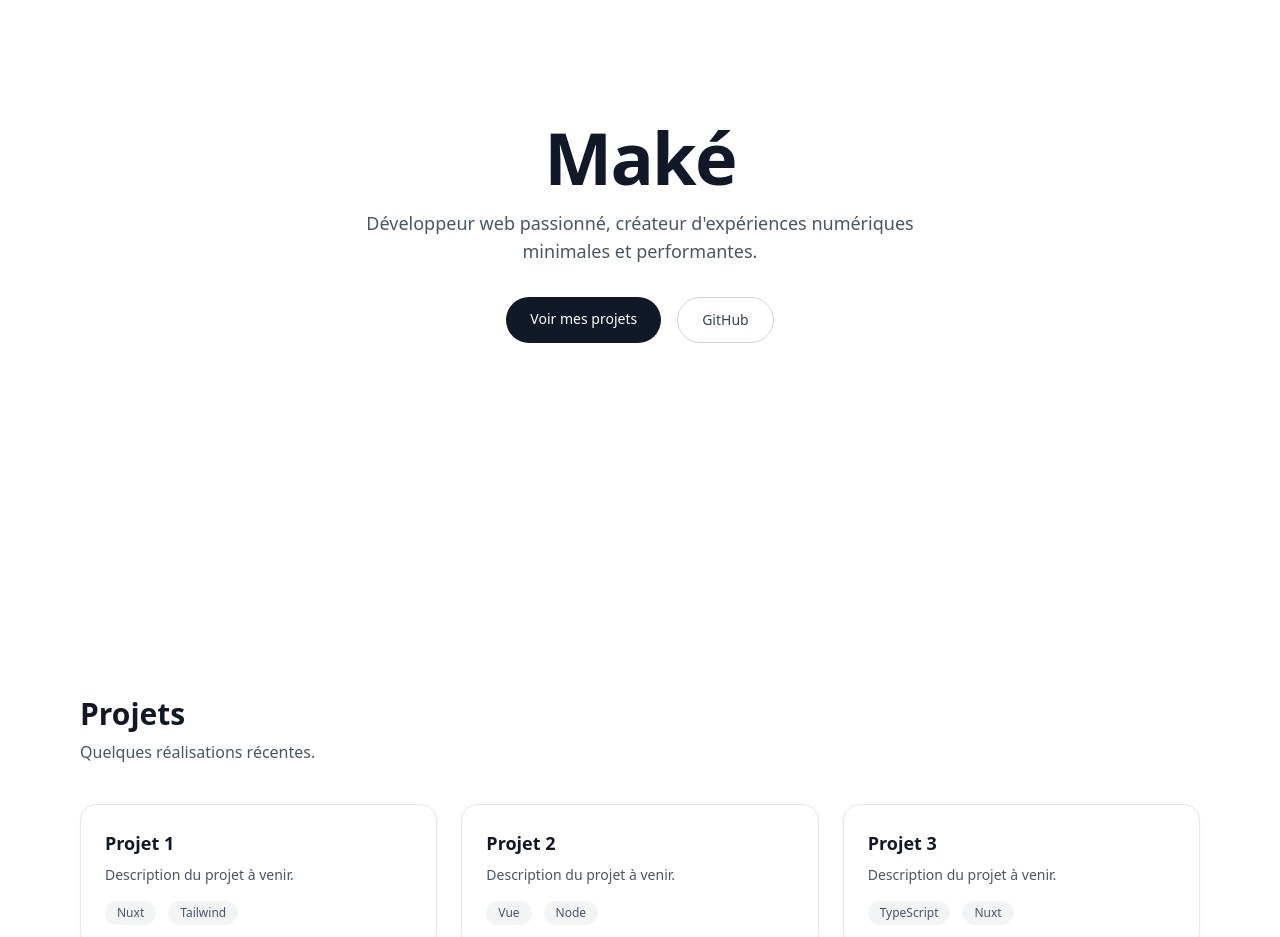
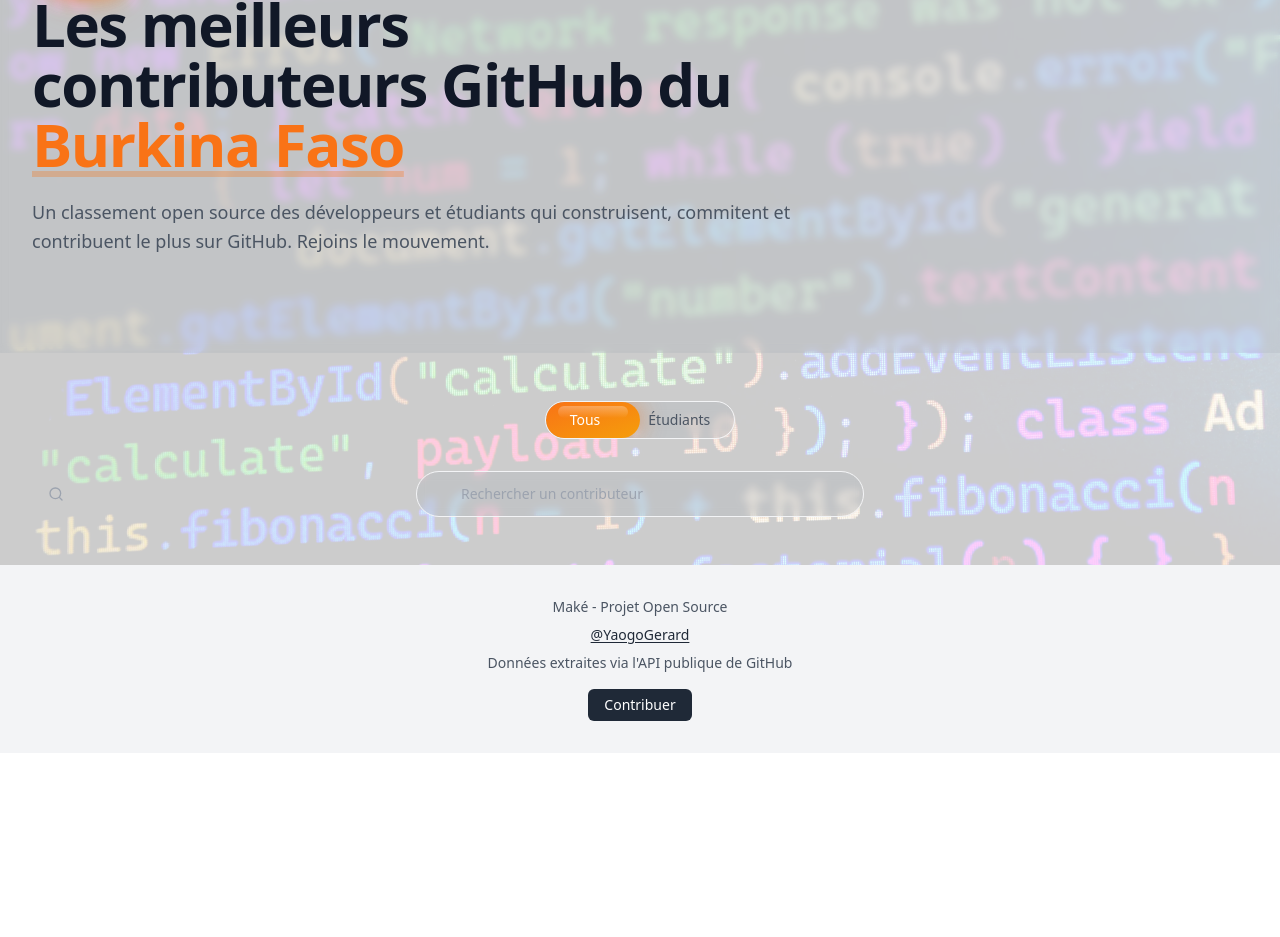
Before and after one commit to YaogoGerard/Make, a Nuxt app: page / in a window 1280 px wide. Shown: the part 200-1137 px from the top of the page. After the commit the page ends 953 px from the top, so only its background shows below. Built offline with nearby package versions, Linux system fonts and the light colour scheme.

Commit message:
Frontend:ajout de la page d'acceuille index.html

```diff
--- a/app/layouts/default.vue
+++ b/app/layouts/default.vue
@@ -1,5 +1,5 @@
 <template>
-  <main class="bg-white dark:bg-gray-950">
+  <main>
     <slot />
   </main>
   <Footer />
--- a/app/pages/index.vue
+++ b/app/pages/index.vue
@@ -1,83 +1,106 @@
 <template>
-  <div class="min-h-screen">
-    <!-- ═══ HERO ═══ -->
-    <section class="flex min-h-[calc(100vh-4rem)] flex-col items-center justify-center px-4 text-center">
-      <h1 class="text-5xl font-bold tracking-tight text-gray-900 dark:text-white sm:text-7xl">
-        Maké
-      </h1>
-      <p class="mt-4 max-w-xl text-lg text-gray-600 dark:text-gray-400">
-        Développeur web passionné, créateur d'expériences numériques minimales et performantes.
-      </p>
-      <div class="mt-8 flex gap-4">
-        <a href="#projects" class="rounded-full bg-gray-900 px-6 py-3 text-sm font-medium text-white transition hover:bg-gray-700 dark:bg-white dark:text-gray-900 dark:hover:bg-gray-200">
-          Voir mes projets
-        </a>
-        <a href="https://github.com/YaogoGerard" target="_blank" rel="noopener noreferrer" class="rounded-full border border-gray-300 px-6 py-3 text-sm font-medium text-gray-700 transition hover:bg-gray-100 dark:border-gray-600 dark:text-gray-300 dark:hover:bg-gray-800">
-          GitHub
-        </a>
-      </div>
+    <!-- ══════════════════════════════════════════════
+         SECTION 1 — BANDEAU HERO
+         ══════════════════════════════════════════════ -->
+    <section class="mt-16 px-8 pt-8 pb-24 bg-gray-400/20 bg-clip-padding backdrop-filter backdrop-blur-sm dark:bg-gray-800/20">
+
+        <!-- ── BADGE LIVE + DATE ── -->
+        <div class="ml-4 flex items-center gap-3">
+            <!-- Goutte "Live" orange (clignote doucement) -->
+            <span class="inline-flex items-center gap-2 rounded-full border border-orange-500/30 bg-orange-500/10 px-4 py-1.5 text-sm text-orange-600 dark:text-orange-400 animate-glow-pulse">
+                <span class="h-2 w-2 rounded-full bg-orange-500 shadow-[0_0_6px_rgba(249,115,22,0.6)]" />
+                Live
+            </span>
+            <!-- Date de mise à jour -->
+            <span class="inline-flex items-center gap-1.5 text-sm text-gray-500 dark:text-gray-400">
+                <svg class="h-3.5 w-3.5" fill="none" viewBox="0 0 24 24" stroke="currentColor" stroke-width="2">
+                    <path stroke-linecap="round" stroke-linejoin="round" d="M12 6v6l4 2m6-2a10 10 0 1 1-20 0 10 10 0 0 1 20 0Z" />
+                </svg>
+                mise à jour le JJ/MM/AA
+            </span>
+        </div>
+
+        <!-- ── TITRE PRINCIPAL ── -->
+        <div class="max-w-3xl">
+            <h2 class="text-4xl font-bold tracking-tight text-gray-900 dark:text-white sm:text-5xl lg:text-6xl">
+                Les meilleurs contributeurs GitHub du
+                <!-- Lien Burkina Faso avec glow orange au hover -->
+                <a
+                    href="https://en.wikipedia.org/wiki/Burkina_Faso"
+                    target="_blank"
+                    rel="noopener noreferrer"
+                    class="text-orange-500 underline decoration-orange-500/30 underline-offset-4 transition-all duration-300 hover:decoration-orange-500 hover:drop-shadow-[0_0_15px_rgba(249,115,22,0.6)]"
+                >Burkina Faso</a>
+            </h2>
+            <!-- Sous-titre descriptif -->
+            <p class="mt-6 text-lg leading-relaxed text-gray-600 dark:text-gray-400">
+                Un classement open source des développeurs et étudiants qui
+                construisent, commitent et contribuent le plus sur GitHub.
+                Rejoins le mouvement.
+            </p>
+        </div>
     </section>
 
-    <!-- ═══ PROJETS ═══ -->
-    <section id="projects" class="mx-auto max-w-6xl px-4 py-24">
-      <h2 class="text-3xl font-bold text-gray-900 dark:text-white">Projets</h2>
-      <p class="mt-2 text-gray-600 dark:text-gray-400">Quelques réalisations récentes.</p>
-      <div class="mt-10 grid gap-6 sm:grid-cols-2 lg:grid-cols-3">
-        <div class="rounded-2xl border border-gray-200 bg-white p-6 shadow-sm dark:border-gray-800 dark:bg-gray-900">
-          <h3 class="text-lg font-semibold text-gray-900 dark:text-white">Projet 1</h3>
-          <p class="mt-2 text-sm text-gray-600 dark:text-gray-400">Description du projet à venir.</p>
-          <div class="mt-4 flex gap-3">
-            <span class="rounded-full bg-gray-100 px-3 py-1 text-xs text-gray-600 dark:bg-gray-800 dark:text-gray-400">Nuxt</span>
-            <span class="rounded-full bg-gray-100 px-3 py-1 text-xs text-gray-600 dark:bg-gray-800 dark:text-gray-400">Tailwind</span>
-          </div>
+    <!-- ══════════════════════════════════════════════
+         SECTION 2 — FILTRES + RECHERCHE
+         ══════════════════════════════════════════════ -->
+    <section class="px-8 py-12">
+
+        <!-- ── FILTRES (Tous / Étudiants) ── -->
+        <div class="flex justify-center">
+            <div class="relative inline-flex rounded-full bg-gray-400/20 bg-clip-padding backdrop-filter backdrop-blur-sm border border-gray-100 dark:bg-gray-800/20 dark:border-gray-700 overflow-hidden">
+                <span
+                    class="absolute inset-y-0 z-0 w-1/2 rounded-full bg-gradient-to-br from-orange-500 to-amber-500 shadow-[0_0_25px_rgba(249,115,22,0.5)] transition-transform duration-700 ease-in-out"
+                    :class="activeFilter === 'tous' ? 'translate-x-0' : 'translate-x-full'"
+                >
+                    <span class="absolute inset-x-3 top-1 h-1/3 rounded-full bg-gradient-to-b from-white/30 to-transparent" />
+                </span>
+                <button
+                    class="relative z-10 flex-1 rounded-full px-6 py-2 text-sm font-medium transition-colors duration-300"
+                    :class="[
+                        activeFilter === 'tous' ? 'text-white' : 'text-gray-600 hover:text-gray-900 dark:text-gray-400 dark:hover:text-white',
+                    ]"
+                    @click="activeFilter = 'tous'"
+                >Tous</button>
+                <button
+                    class="relative z-10 flex-1 rounded-full px-6 py-2 text-sm font-medium transition-colors duration-300"
+                    :class="[
+                        activeFilter === 'etudiants' ? 'text-white' : 'text-gray-600 hover:text-gray-900 dark:text-gray-400 dark:hover:text-white',
+                    ]"
+                    @click="activeFilter = 'etudiants'"
+                >Étudiants</button>
+            </div>
         </div>
-        <div class="rounded-2xl border border-gray-200 bg-white p-6 shadow-sm dark:border-gray-800 dark:bg-gray-900">
-          <h3 class="text-lg font-semibold text-gray-900 dark:text-white">Projet 2</h3>
-          <p class="mt-2 text-sm text-gray-600 dark:text-gray-400">Description du projet à venir.</p>
-          <div class="mt-4 flex gap-3">
-            <span class="rounded-full bg-gray-100 px-3 py-1 text-xs text-gray-600 dark:bg-gray-800 dark:text-gray-400">Vue</span>
-            <span class="rounded-full bg-gray-100 px-3 py-1 text-xs text-gray-600 dark:bg-gray-800 dark:text-gray-400">Node</span>
-          </div>
+
+        <!-- ── BARRE DE RECHERCHE ── -->
+        <div class="relative mt-8 flex justify-center">
+            <span class="pointer-events-none absolute inset-y-0 left-4 flex items-center">
+                <svg class="h-4 w-4 text-gray-400 dark:text-gray-500" fill="none" viewBox="0 0 24 24" stroke="currentColor" stroke-width="2">
+                    <path stroke-linecap="round" stroke-linejoin="round" d="m21 21-4.35-4.35M11 19a8 8 0 1 0 0-16 8 8 0 0 0 0 16Z" />
+                </svg>
+            </span>
+            <input type="search" placeholder="Rechercher un contributeur" class="w-full max-w-md rounded-full bg-gray-400/20 bg-clip-padding backdrop-filter backdrop-blur-sm border border-gray-100 py-3 pl-11 pr-6 text-sm text-gray-900 placeholder-gray-400 outline-none transition focus:border-orange-500/50 focus:shadow-[0_0_15px_rgba(249,115,22,0.2)] dark:bg-gray-800/20 dark:border-gray-700 dark:text-white dark:placeholder-gray-500">
         </div>
-        <div class="rounded-2xl border border-gray-200 bg-white p-6 shadow-sm dark:border-gray-800 dark:bg-gray-900">
-          <h3 class="text-lg font-semibold text-gray-900 dark:text-white">Projet 3</h3>
-          <p class="mt-2 text-sm text-gray-600 dark:text-gray-400">Description du projet à venir.</p>
-          <div class="mt-4 flex gap-3">
-            <span class="rounded-full bg-gray-100 px-3 py-1 text-xs text-gray-600 dark:bg-gray-800 dark:text-gray-400">TypeScript</span>
-            <span class="rounded-full bg-gray-100 px-3 py-1 text-xs text-gray-600 dark:bg-gray-800 dark:text-gray-400">Nuxt</span>
-          </div>
-        </div>
-      </div>
     </section>
+</template>
 
-    <!-- ═══ COMPÉTENCES ═══ -->
-    <section class="mx-auto max-w-6xl px-4 py-24">
-      <h2 class="text-3xl font-bold text-gray-900 dark:text-white">Compétences</h2>
-      <p class="mt-2 text-gray-600 dark:text-gray-400">Technologies avec lesquelles je travaille.</p>
-      <div class="mt-10 flex flex-wrap gap-3">
-        <span class="rounded-full border border-gray-200 px-5 py-2 text-sm text-gray-700 dark:border-gray-700 dark:text-gray-300">JavaScript</span>
-        <span class="rounded-full border border-gray-200 px-5 py-2 text-sm text-gray-700 dark:border-gray-700 dark:text-gray-300">TypeScript</span>
-        <span class="rounded-full border border-gray-200 px-5 py-2 text-sm text-gray-700 dark:border-gray-700 dark:text-gray-300">Vue.js</span>
-        <span class="rounded-full border border-gray-200 px-5 py-2 text-sm text-gray-700 dark:border-gray-700 dark:text-gray-300">Nuxt</span>
-        <span class="rounded-full border border-gray-200 px-5 py-2 text-sm text-gray-700 dark:border-gray-700 dark:text-gray-300">React</span>
-        <span class="rounded-full border border-gray-200 px-5 py-2 text-sm text-gray-700 dark:border-gray-700 dark:text-gray-300">Node.js</span>
-        <span class="rounded-full border border-gray-200 px-5 py-2 text-sm text-gray-700 dark:border-gray-700 dark:text-gray-300">Tailwind CSS</span>
-        <span class="rounded-full border border-gray-200 px-5 py-2 text-sm text-gray-700 dark:border-gray-700 dark:text-gray-300">Git</span>
-      </div>
-    </section>
+<script setup lang="ts">
+// ── ÉTAT DU FILTRE ACTIF (Tous / Étudiants) ──
+const activeFilter = ref<'tous' | 'etudiants'>('tous')
 
-    <!-- ═══ CONTACT ═══ -->
-    <section class="mx-auto max-w-6xl px-4 py-24 text-center">
-      <h2 class="text-3xl font-bold text-gray-900 dark:text-white">Contact</h2>
-      <p class="mt-2 text-gray-600 dark:text-gray-400">Retrouvez-moi sur GitHub ou envoyez-moi un message.</p>
-      <div class="mt-8 flex justify-center gap-4">
-        <a href="https://github.com/YaogoGerard" target="_blank" rel="noopener noreferrer" class="rounded-full bg-gray-900 px-6 py-3 text-sm font-medium text-white transition hover:bg-gray-700 dark:bg-white dark:text-gray-900 dark:hover:bg-gray-200">
-          GitHub
-        </a>
-        <a href="mailto:contact@example.com" class="rounded-full border border-gray-300 px-6 py-3 text-sm font-medium text-gray-700 transition hover:bg-gray-100 dark:border-gray-600 dark:text-gray-300 dark:hover:bg-gray-800">
-          Email
-        </a>
-      </div>
-    </section>
-  </div>
-</template>
+</script>
+
+<style>
+.animate-glow-pulse {
+  animation: glow-pulse 2s ease-in-out infinite;
+}
+
+@keyframes glow-pulse {
+  0%, 100% {
+    box-shadow: 0 0 6px rgba(249, 115, 22, 0.3);
+  }
+  50% {
+    box-shadow: 0 0 25px rgba(249, 115, 22, 0.9), 0 0 50px rgba(249, 115, 22, 0.2);
+  }
+}
+</style>
```
